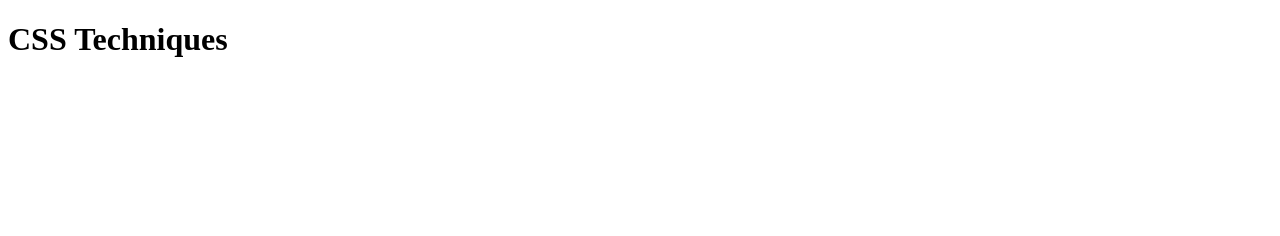
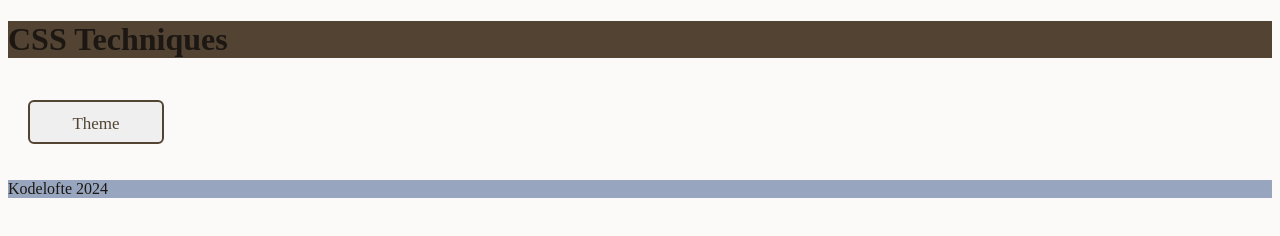
Before and after one commit to CC3636-IV/kodeloftet-CSS-techniques-06-09, a website: page index.html in a window 1280 px wide. Drawn offline with Linux system fonts and the light colour scheme.

Commit message:
alot happend

```diff
--- /dev/null
+++ b/Palett.css
@@ -0,0 +1,85 @@
+:root[data-theme="light"] {
+  --text: #1c1712;
+  --background: #fbfaf9;
+  --primary: #524333;
+  --secondary: #97a6be;
+  --accent: #785a8c;
+}
+
+:root[data-theme="dark"] {
+  --text: #ede8e3;
+  --background: #060504;
+  --primary: #ccbdad;
+  --secondary: #415068;
+  --accent: #9173a5;
+}
+
+html {
+  color: var(--text);
+  background-color: var(--background);
+}
+
+.bg-primary {
+  background-color: var(--primary);
+}
+
+.bg-secondary {
+  background-color: var(--secondary);
+}
+
+.text-primary {
+  color: var(--text)
+}
+
+
+
+/* From Uiverse.io by cssbuttons-io */
+button {
+  --color: var(--primary);
+  font-family: inherit;
+  display: inline-block;
+  width: 8em;
+  height: 2.6em;
+  line-height: 2.5em;
+  margin: 20px;
+  position: relative;
+  cursor: pointer;
+  overflow: hidden;
+  border: 2px solid var(--color);
+  transition: color 0.5s;
+  z-index: 1;
+  font-size: 17px;
+  border-radius: 6px;
+  font-weight: 500;
+  color: var(--color);
+}
+
+button:before {
+  content: "";
+  position: absolute;
+  z-index: -1;
+  background: var(--color);
+  height: 150px;
+  width: 200px;
+  border-radius: 50%;
+}
+
+button:hover {
+  color: #fff;
+}
+
+button:before {
+  top: 100%;
+  left: 100%;
+  transition: all 0.7s;
+}
+
+button:hover:before {
+  top: -30px;
+  left: -30px;
+}
+
+button:active:before {
+  background: #3a0ca3;
+  transition: background 0s;
+}
--- a/index.html
+++ b/index.html
@@ -1,12 +1,25 @@
 <!DOCTYPE html>
-<html lang="en">
+<html lang="en" data-theme="light">
+
 <head>
   <title>CSS Techniques</title>
   <meta charset="UTF-8" />
   <meta name="viewport" content="width=device-width" />
   <link rel="stylesheet" href="styles.css" />
+  <link rel="stylesheet" href="Palett.css" />
+  <script defer src="script.js"></script>
 </head>
+
 <body>
+  <header class="bg-primary">
     <h1>CSS Techniques</h1>
+  </header>
+
+  <button id="toggle-theme">Theme</button>
+
+  <footer class="bg-secondary">
+    <p>Kodelofte 2024</p>
+  </footer>
 </body>
+
 </html>
--- a/script.js
+++ /dev/null
@@ -1 +0,0 @@
-console.log('Hello!');
```
Lines whose indentation alone changed are shown as unchanged.
